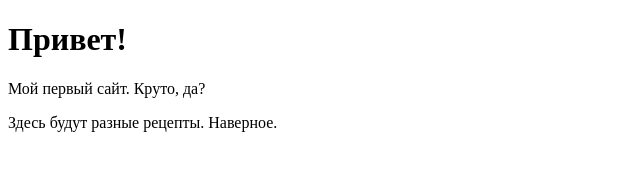
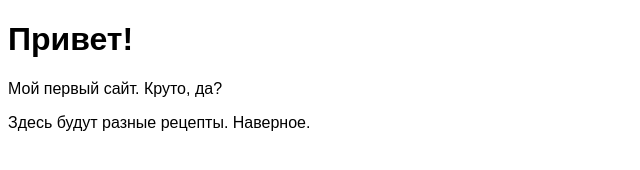
Before and after one commit to bvzgjkmpjdfntkz79-sketch/whity, a plain HTML site: page index.html in a window 1280 px wide. Shown: the whole page, without its empty margins (0-640 px from the left). Drawn offline with Linux system fonts and the light colour scheme.

Commit message:
Add files via upload

```diff
--- a/index.html
+++ b/index.html
@@ -2,8 +2,13 @@
 <html>
   <head>
     <title>сайт вайти</title>
-  </head>
-  <body>
+  <style>
+  body {
+    font-family: arial
+    }
+</style>
+</head>
+<body>
     <h1>Привет!</h1>
     <p>Мой первый сайт. Круто, да?</p>
     <p>Здесь будут разные рецепты. Наверное.</p>
```
